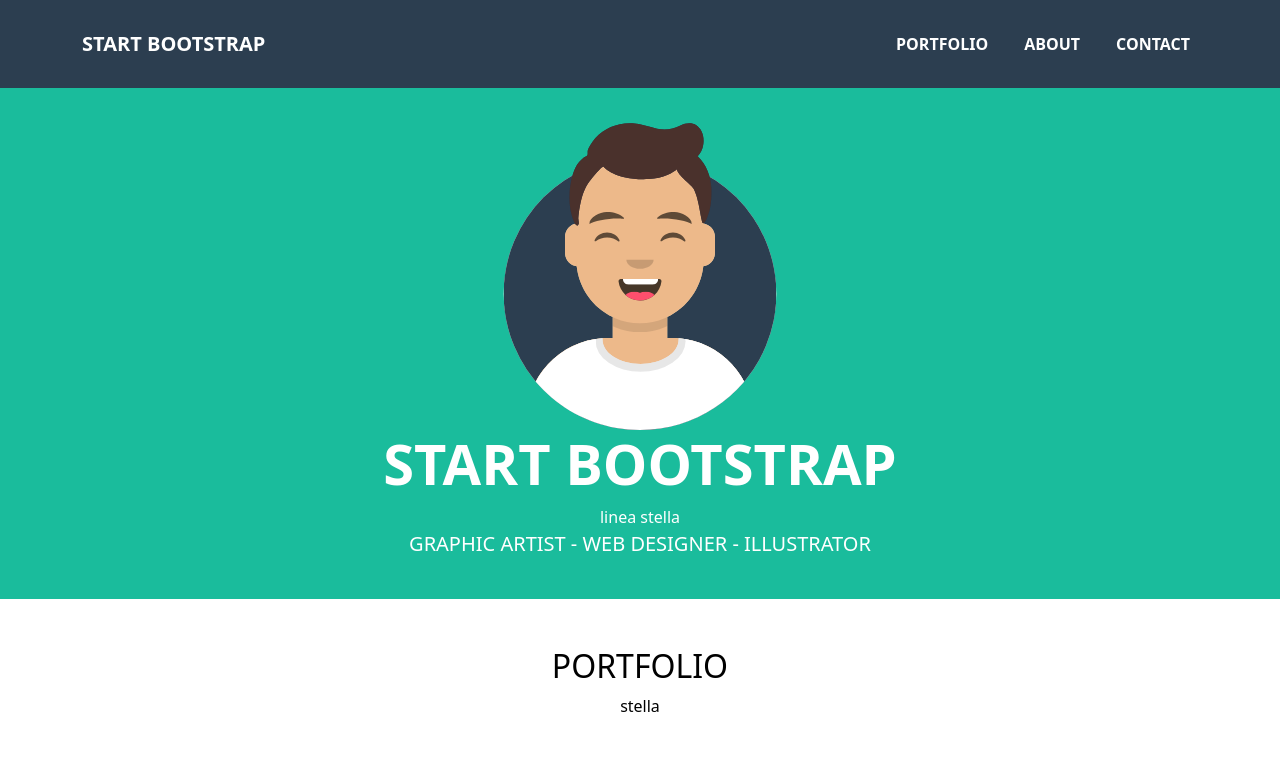
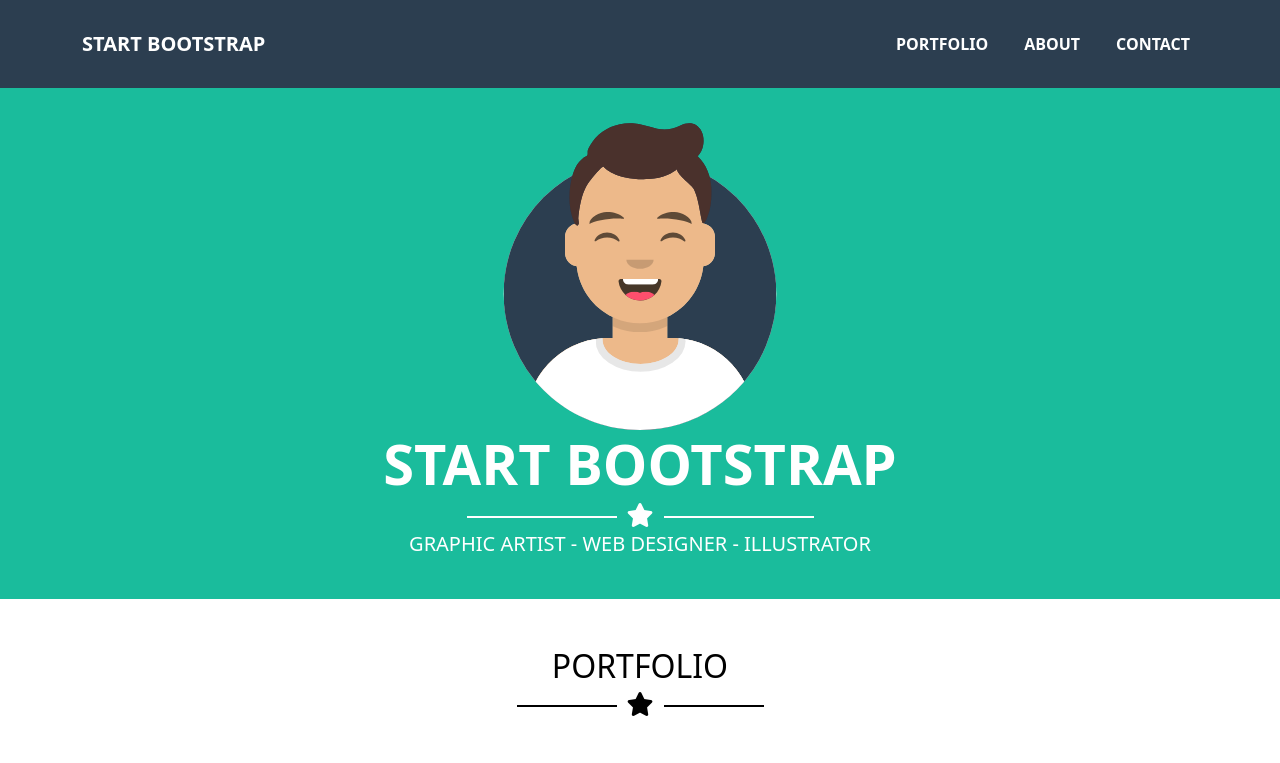
Before and after one commit to Beniamino-Soccio/html-css-bootstrap-freelancer, a plain HTML site: page index.html in a window 1280 px wide. Shown: the top 763 px of the page. Drawn offline with nearby package versions, Linux system fonts and the light colour scheme.

Commit message:
added star divider

```diff
--- a/css/style.css
+++ b/css/style.css
@@ -53,3 +53,32 @@ li div{
     width: 400px;
     border: 1px solid rgb(255, 238, 0);
 }
+/*divisore*/
+.fa-star{
+    font-size: 24px;
+    position: relative;
+    top: -2px;
+}
+.star-divider{
+    display: flex;
+    align-items: center;
+    justify-content: center;
+}
+
+.star-divider::after, .star-divider::before{
+    content: "";
+    display: inline-block;
+    background-color: #fff;
+    height: 2px;
+    margin: 0 10px;
+    width: 100px;
+}
+.star-divider.dark{
+    color: black;
+}
+.star-divider.dark::after, .star-divider.dark::before{
+    background-color: black;
+}
+.star-divider.longer::after, .star-divider.longer::before{
+    width: 150px;
+}
--- a/index.html
+++ b/index.html
@@ -41,7 +41,7 @@
                 <div class="col">
                     <img src="img/avatar.svg" alt="jumbo" class="jumbo">
                     <h1 class="text-white fw-bold display-4">START BOOTSTRAP</h1>
-                    <div>linea stella</div>
+                    <div class="star-divider longer"><i class="fa-solid fa-star"></i></div>
                     <p class="fs-5">GRAPHIC ARTIST - WEB DESIGNER - ILLUSTRATOR</p>
                 </div>
             </div>
@@ -52,7 +52,7 @@
             <div class="row">
                 <div class="col text-black mb-5">
                     <h2>PORTFOLIO</h2>
-                    <div>stella</div>
+                    <div class="star-divider dark"><i class="fa-solid fa-star"></i></div>
                 </div>
             </div>
             <div class="row">
@@ -97,7 +97,7 @@
             <div class="row mb-5 text-center">
                 <div class="col">
                     <h2>ABOUT</h2>
-                    <div>stella</div>
+                    <div class="star-divider"><i class="fa-solid fa-star"></i></div>
                 </div>
             </div>
             <div class="row justify-content-center gy-3 mb-5">
@@ -123,7 +123,7 @@
             <div class="row mb-5 text-center text-black">
                 <div class="col">
                     <h2>CONTACT ME</h2>
-                    <div>stella</div>
+                    <div class="star-divider dark"><i class="fa-solid fa-star"></i></div>
                 </div>
             </div>
             <div class="row justify-content-center">
```
